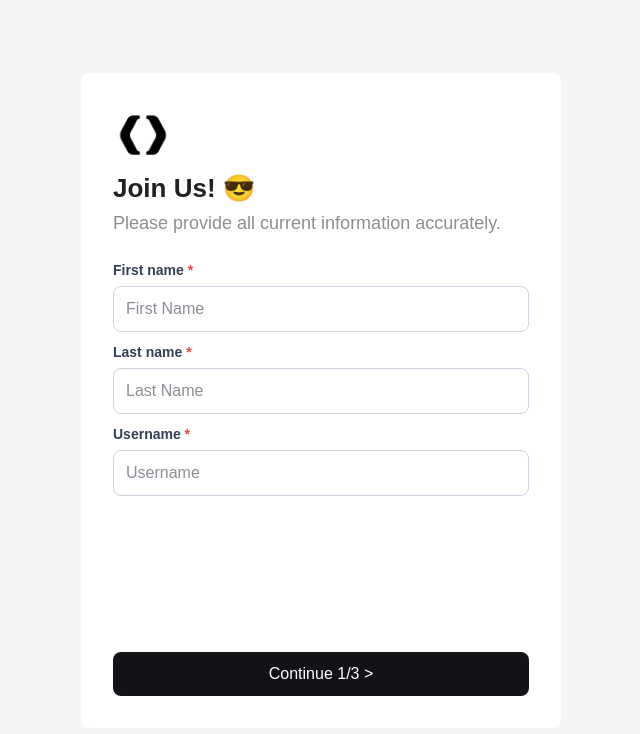
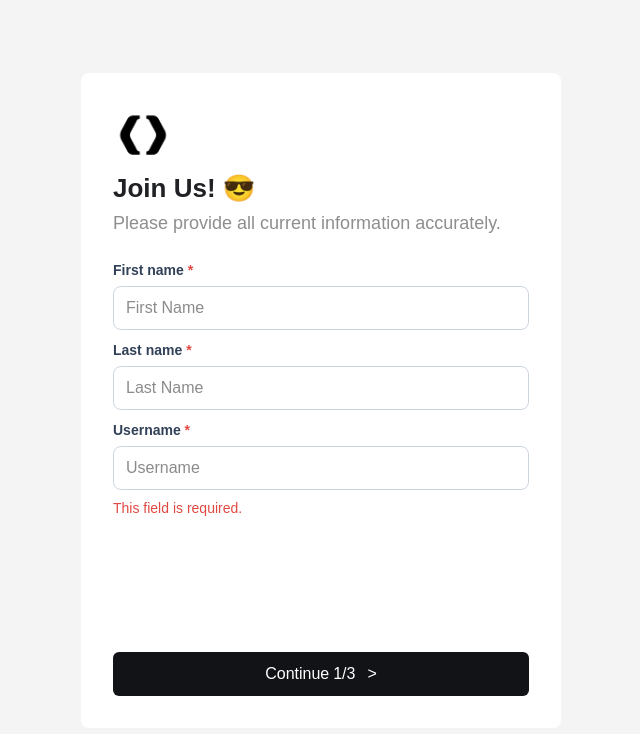
Before and after one commit to oyunmyagmar/multi-step-form, a Next.js app: page /multiform in a window 1280 px wide. Shown: the top 734 px of the page, without its empty margins (319-959 px from the left). Built offline with nearby package versions, Linux system fonts and the light colour scheme.

Commit message:
addedcounter

```diff
--- a/src/app/multiform/page.js
+++ b/src/app/multiform/page.js
@@ -1,14 +1,20 @@
 "use client";
+
 import { useEffect, useState } from "react";
+import { motion } from "motion/react";
+
 import {
-  FirstStepBase,
-  SecondStepPass,
-  ThirdStepImg,
-  LastStep,
+  BasicForm,
+  PasswordForm,
+  ImageForm,
+  CompletedForm,
 } from "@/components";
 
-const HomeForm = () => {
-  const [step, setStep] = useState("firstStepBase"); // secondStepPass, thirdStepImg, lastStep
+const Home = () => {
+  const [step, setStep] = useState("basic"); // password, image, completed
+
+  // const localMyForm =
+  //   typeof window !== "undefined" ? localStorage.getItem("my-form") : null;
 
   const [form, setForm] = useState({
     firstName: "",
@@ -18,9 +24,10 @@ const HomeForm = () => {
     telNumber: "",
     password: "",
     confirmPass: "",
-    dateOfBirth: "",
+    dateBirth: "",
     preview: "",
   });
+
   useEffect(() => {
     const localMyForm = localStorage.getItem("my-form");
     if (localMyForm) {
@@ -28,45 +35,54 @@ const HomeForm = () => {
     }
   }, []);
 
-  if (step === "firstStepBase") {
+  if (step === "basic") {
     return (
       <div className="w-full h-screen bg-[#F4F4F4] flex justify-center items-center">
-        <FirstStepBase
-          form={form}
-          onChangeForm={setForm}
-          onClickChangeStep={setStep}
-        />
+        <BasicForm form={form} onChange={setForm} onClickChangeStep={setStep} />
       </div>
     );
   }
-  if (step === "secondStepPass") {
+
+  if (step === "password") {
     return (
-      <div className="w-full h-screen bg-[#F4F4F4] flex justify-center items-center">
-        <SecondStepPass
-          form={form}
-          onChangeForm={setForm}
-          onClickChangeStep={setStep}
-        />
+      <div className="w-full h-screen bg-[#F4F4F4] flex justify-center items-center ">
+        <motion.div
+          className="relative"
+          initial={{ opacity: 0, right: -50 }}
+          animate={{ opacity: 1, right: 0 }}
+          exit={{ opacity: 1, right: 50 }}
+        >
+          <PasswordForm
+            form={form}
+            onChange={setForm}
+            onClickChangeStep={setStep}
+          />
+        </motion.div>
       </div>
     );
   }
-  if (step === "thirdStepImg") {
+
+  if (step === "image") {
     return (
-      <div className="w-full h-screen bg-[#F4F4F4] flex justify-center items-center">
-        <ThirdStepImg
-          form={form}
-          onChangeForm={setForm}
-          onClickChangeStep={setStep}
-        />
+      <div className="w-full h-screen bg-[#F4F4F4] flex justify-center items-center ">
+        <ImageForm form={form} onChange={setForm} onClickChangeStep={setStep} />
       </div>
     );
   }
-  if (step === "lastStep") {
+
+  if (step === "completed") {
     return (
-      <div className="w-full h-screen bg-[#F4F4F4] flex justify-center items-center">
-        <LastStep onClickChangeStep={setStep} />
+      <div className="w-full h-screen bg-[#F4F4F4] flex justify-center items-center ">
+        <motion.div
+          className="relative"
+          initial={{ opacity: 0, right: -50 }}
+          animate={{ opacity: 1, right: 0 }}
+          exit={{ opacity: 1, right: 50 }}
+        >
+          <CompletedForm />
+        </motion.div>
       </div>
     );
   }
 };
-export default HomeForm;
+export default Home;
--- a/src/app/page.js
+++ b/src/app/page.js
@@ -1,20 +1,14 @@
 "use client";
-
 import { useEffect, useState } from "react";
-import { motion } from "motion/react";
-
 import {
-  BasicForm,
-  PasswordForm,
-  ImageForm,
-  CompletedForm,
+  FirstStepBase,
+  SecondStepPass,
+  ThirdStepImg,
+  LastStep,
 } from "@/components";
 
-const Home = () => {
-  const [step, setStep] = useState("basic"); // password, image, completed
-
-  // const localMyForm =
-  //   typeof window !== "undefined" ? localStorage.getItem("my-form") : null;
+const HomeForm = () => {
+  const [step, setStep] = useState("firstStepBase"); // secondStepPass, thirdStepImg, lastStep
 
   const [form, setForm] = useState({
     firstName: "",
@@ -24,10 +18,9 @@ const Home = () => {
     telNumber: "",
     password: "",
     confirmPass: "",
-    dateBirth: "",
+    dateOfBirth: "",
     preview: "",
   });
-
   useEffect(() => {
     const localMyForm = localStorage.getItem("my-form");
     if (localMyForm) {
@@ -35,54 +28,45 @@ const Home = () => {
     }
   }, []);
 
-  if (step === "basic") {
+  if (step === "firstStepBase") {
     return (
       <div className="w-full h-screen bg-[#F4F4F4] flex justify-center items-center">
-        <BasicForm form={form} onChange={setForm} onClickChangeStep={setStep} />
+        <FirstStepBase
+          form={form}
+          onChangeForm={setForm}
+          onClickChangeStep={setStep}
+        />
       </div>
     );
   }
-
-  if (step === "password") {
+  if (step === "secondStepPass") {
     return (
-      <div className="w-full h-screen bg-[#F4F4F4] flex justify-center items-center ">
-        <motion.div
-          className="relative"
-          initial={{ opacity: 0, right: -50 }}
-          animate={{ opacity: 1, right: 0 }}
-          exit={{ opacity: 1, right: 50 }}
-        >
-          <PasswordForm
-            form={form}
-            onChange={setForm}
-            onClickChangeStep={setStep}
-          />
-        </motion.div>
+      <div className="w-full h-screen bg-[#F4F4F4] flex justify-center items-center">
+        <SecondStepPass
+          form={form}
+          onChangeForm={setForm}
+          onClickChangeStep={setStep}
+        />
       </div>
     );
   }
-
-  if (step === "image") {
+  if (step === "thirdStepImg") {
     return (
-      <div className="w-full h-screen bg-[#F4F4F4] flex justify-center items-center ">
-        <ImageForm form={form} onChange={setForm} onClickChangeStep={setStep} />
+      <div className="w-full h-screen bg-[#F4F4F4] flex justify-center items-center">
+        <ThirdStepImg
+          form={form}
+          onChangeForm={setForm}
+          onClickChangeStep={setStep}
+        />
       </div>
     );
   }
-
-  if (step === "completed") {
+  if (step === "lastStep") {
     return (
-      <div className="w-full h-screen bg-[#F4F4F4] flex justify-center items-center ">
-        <motion.div
-          className="relative"
-          initial={{ opacity: 0, right: -50 }}
-          animate={{ opacity: 1, right: 0 }}
-          exit={{ opacity: 1, right: 50 }}
-        >
-          <CompletedForm />
-        </motion.div>
+      <div className="w-full h-screen bg-[#F4F4F4] flex justify-center items-center">
+        <LastStep onClickChangeStep={setStep} />
       </div>
     );
   }
 };
-export default Home;
+export default HomeForm;
--- a/src/components/firstStepBase.jsx
+++ b/src/components/firstStepBase.jsx
@@ -3,19 +3,19 @@ import { Header, InputField, Button } from "@/components";
 
 export function FirstStepBase({ form, onChangeForm, onClickChangeStep }) {
   const [errors, setErrors] = useState({});
-  // const [charCounter, setCharCounter] = useState();
+  const [charCounter, setCharCounter] = useState();
 
-  //function counter() {}
-  //const counterFirstName = form.firstName.split("").length;
-  const counterUserName = form.userName.split("").length;
-
-  console.log(counterUserName, "counterUserName counter");
+  useEffect(() => {
+    const counterUserName = form.userName.split("").length;
+    setCharCounter(1 + counterUserName);
+    // console.log(counterUserName, "counterusername");
+    // console.log(charCounter, "charcount");
+  }, [form.userName]);
 
   useEffect(() => {
     const newErrors = {};
-
-    const firstNameRegex = /^[a-zA-Z]+(?:-[a-zA-Z]+)*$/;
-    if (firstNameRegex.test(form.firstName)) {
+    const nameRegex = /^[a-zA-Z]+(?:-[a-zA-Z]+)*$/;
+    if (nameRegex.test(form.firstName)) {
       newErrors.firstName = null;
     } else if (form.firstName === "") {
       newErrors.firstName = "This field is required.";
@@ -23,15 +23,13 @@ export function FirstStepBase({ form, onChangeForm, onClickChangeStep }) {
       newErrors.firstName =
         "Only letters and hyphens alowed (NO spaces, numbers, symbols).";
     }
-
     setErrors({ ...errors, ...newErrors });
   }, [form.firstName]);
 
   useEffect(() => {
     const newErrors = {};
-
-    const firstNameRegex = /^[a-zA-Z]+(?:-[a-zA-Z]+)*$/;
-    if (firstNameRegex.test(form.lastName)) {
+    const nameRegex = /^[a-zA-Z]+(?:-[a-zA-Z]+)*$/;
+    if (nameRegex.test(form.lastName)) {
       newErrors.lastName = null;
     } else if (form.lastName === "") {
       newErrors.lastName = "This field is required.";
@@ -39,16 +37,15 @@ export function FirstStepBase({ form, onChangeForm, onClickChangeStep }) {
       newErrors.lastName =
         "Only letters and hyphens alowed (NO spaces, numbers, symbols).";
     }
-
     setErrors({ ...errors, ...newErrors });
   }, [form.lastName]);
 
   useEffect(() => {
     const newErrors = {};
     const userNameRegex = /^[a-zA-Z][a-zA-Z0-9._-]{2,15}$/;
-    if (counterUserName === 0) {
-      newErrors.userName = "";
-    } else {
+    // console.log(charCounter, "CHARCOUNT");
+    // console.log(form.userName, "FORMUSENAME");
+    if (charCounter > 0) {
       if (userNameRegex.test(form.userName)) {
         newErrors.userName = null;
       } else if (form.userName === "") {
@@ -58,15 +55,14 @@ export function FirstStepBase({ form, onChangeForm, onClickChangeStep }) {
           "Start with a letter, length 3–20, only letters, numbers, dot, underscore, and hyphen allowed.";
       }
     }
-
     setErrors({ ...errors, ...newErrors });
   }, [form.userName]);
 
   function goToNextStep() {
     const newErrors = {};
 
-    const firstNameRegex = /^[a-zA-Z]+(?:-[a-zA-Z]+)*$/;
-    if (firstNameRegex.test(form.firstName)) {
+    const nameRegex = /^[a-zA-Z]+(?:-[a-zA-Z]+)*$/;
+    if (nameRegex.test(form.firstName)) {
       newErrors.firstName = null;
     } else if (form.firstName === "") {
       newErrors.firstName = "This field is required.";
@@ -75,7 +71,7 @@ export function FirstStepBase({ form, onChangeForm, onClickChangeStep }) {
         "Only letters and hyphens alowed (NO spaces, numbers, symbols).";
     }
 
-    if (firstNameRegex.test(form.lastName)) {
+    if (nameRegex.test(form.lastName)) {
       newErrors.lastName = null;
     } else if (form.lastName === "") {
       newErrors.lastName = "This field is required.";
@@ -83,11 +79,9 @@ export function FirstStepBase({ form, onChangeForm, onClickChangeStep }) {
       newErrors.lastName =
         "Only letters and hyphens alowed (NO spaces, numbers, symbols).";
     }
-    console.log(form.userName.value, "username form");
+
     const userNameRegex = /^[a-zA-Z][a-zA-Z0-9._-]{2,15}$/;
-    if (counterUserName === 0) {
-      newErrors.userName = "";
-    } else {
+    if (charCounter > 0) {
       if (userNameRegex.test(form.userName)) {
         newErrors.userName = null;
       } else if (form.userName === "") {
@@ -151,90 +145,3 @@ export function FirstStepBase({ form, onChangeForm, onClickChangeStep }) {
     </div>
   );
 }
-
-// useEffect(() => {
-//   const newErrors = {};
-
-//   const firstNameRegex = /^[a-zA-Z]+(?:-[a-zA-Z]+)*$/;
-//   if (firstNameRegex.test(form.firstName)) {
-//     newErrors.firstName = null;
-//   } else if (form.firstName === "") {
-//     newErrors.firstName = "This field is required.";
-//   } else {
-//     newErrors.firstName =
-//       "Only letters and hyphens alowed (NO spaces, numbers, symbols).";
-//   }
-
-//   setErrors({ ...errors, ...newErrors });
-// }, [form.firstName]);
-
-// useEffect(() => {
-//   const newErrors = {};
-
-//   const firstNameRegex = /^[a-zA-Z]+(?:-[a-zA-Z]+)*$/;
-//   if (firstNameRegex.test(form.lastName)) {
-//     newErrors.lastName = null;
-//   } else if (form.lastName === "") {
-//     newErrors.lastName = "This field is required.";
-//   } else {
-//     newErrors.lastName =
-//       "Only letters and hyphens alowed (NO spaces, numbers, symbols).";
-//   }
-
-//   setErrors({ ...errors, ...newErrors });
-// }, [form.lastName]);
-
-// useEffect(() => {
-//   const newErrors = {};
-//   const userNameRegex = /^[a-zA-Z][a-zA-Z0-9._-]{2,15}$/;
-//   if (userNameRegex.test(form.userName)) {
-//     newErrors.userName = null;
-//   } else if (form.userName.length === 0) {
-//     newErrors.userName = "This field is required.";
-//   } else {
-//     newErrors.userName =
-//       "Start with a letter, length 3–20, only letters, numbers, dot, underscore, and hyphen allowed.";
-//   }
-
-//   setErrors({ ...errors, ...newErrors });
-// }, [form.userName]);
-
-// function goToNextStep() {
-//   const newErrors = {};
-
-//   const firstNameRegex = /^[a-zA-Z]+(?:-[a-zA-Z]+)*$/;
-//   if (firstNameRegex.test(form.firstName)) {
-//     newErrors.firstName = null;
-//   } else if (form.firstName === "") {
-//     newErrors.firstName = "This field is required.";
-//   } else {
-//     newErrors.firstName =
-//       "Only letters and hyphens alowed (NO spaces, numbers, symbols).";
-//   }
-
-//   if (firstNameRegex.test(form.lastName)) {
-//     newErrors.lastName = null;
-//   } else if (form.lastName === "") {
-//     newErrors.lastName = "This field is required.";
-//   } else {
-//     newErrors.lastName =
-//       "Only letters and hyphens alowed (NO spaces, numbers, symbols).";
-//   }
-
-//   const userNameRegex = /^[a-zA-Z][a-zA-Z0-9._-]{2,15}$/;
-//   if (userNameRegex.test(form.userName)) {
-//     newErrors.userName = null;
-//   } else if (form.userName === "") {
-//     newErrors.userName = "This field is required.";
-//   } else {
-//     newErrors.userName =
-//       "Start with a letter, length 3–20, only letters, numbers, dot, underscore, and hyphen allowed.";
-//   }
-
-//   setErrors(newErrors);
-
-//   if (!newErrors.firstName && !newErrors.lastName && !newErrors.userName) {
-//     localStorage.setItem("my-form", JSON.stringify(form));
-
-//     onClickChangeStep("secondStepPass");
-//   }
--- a/src/components/lastStep.jsx
+++ b/src/components/lastStep.jsx
@@ -10,7 +10,7 @@ export function LastStep({ onClickChangeStep }) {
           We have received your submission. Thank you!
         </p>
         <button
-          className="absolute right-0 top-0 text-amber-100"
+          className="absolute right-0 top-0 text-amber-50"
           onClick={() => onClickChangeStep("thirdStepImg")}
         >
           Back
```
